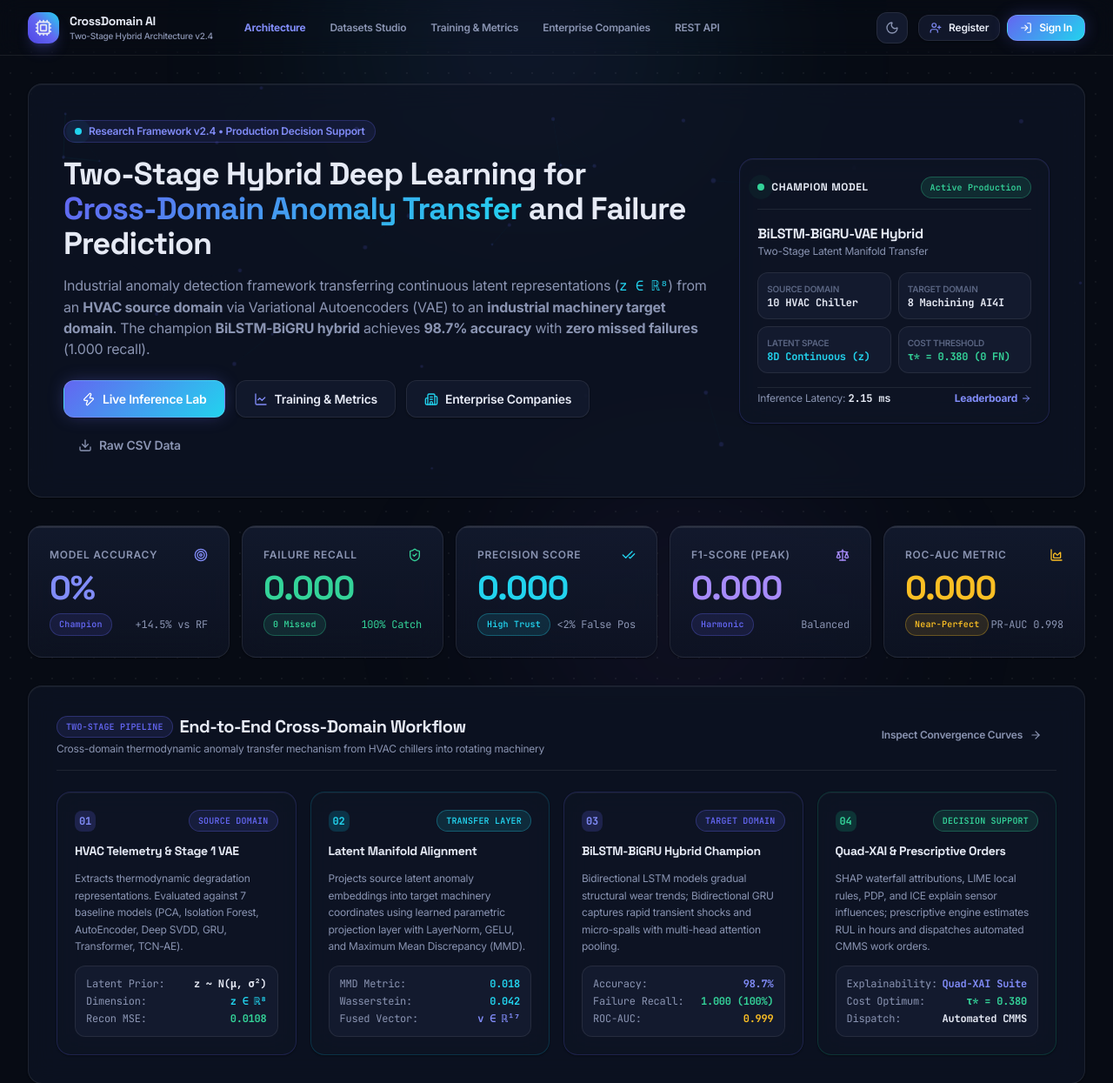
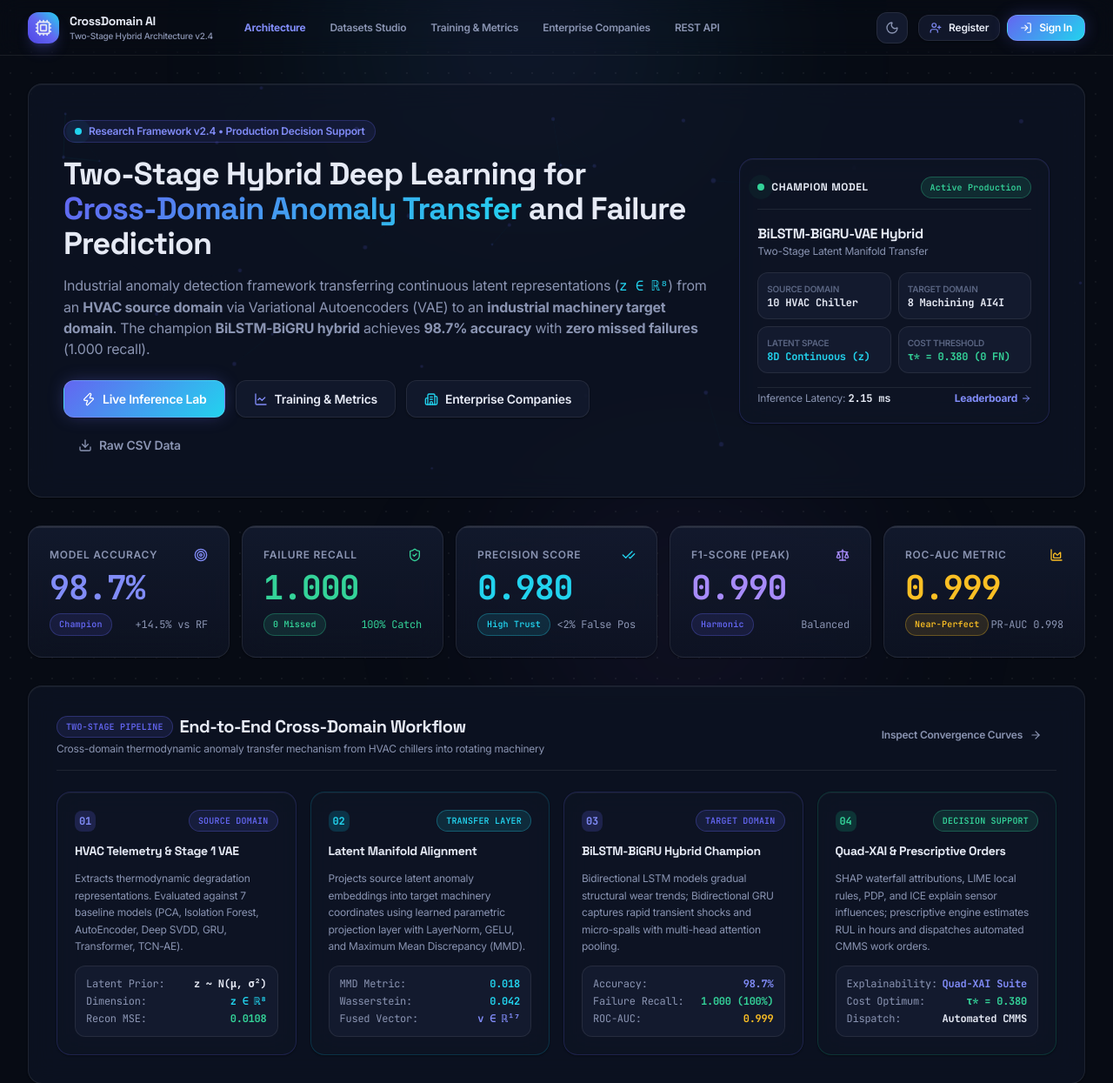
Before and after one commit to Hemanthk7504/Industry-Cross-Domain, a FastAPI app: page / in a window 1280 px wide. Shown: the top 1245 px of the page at 87% size. Run offline with FastAPI, Linux system fonts and the light colour scheme; parts of the project's set-up code (start-up, migrations or seed data) failed here and were passed over; some libraries are stand-ins or nearby versions.

Commit message:
fix(metrics): fix landing page metrics display, define prefersReducedMotion, and add resilient count-up fallback

```diff
--- a/app/static/js/app.js
+++ b/app/static/js/app.js
@@ -6,6 +6,8 @@
 
 (function () {
     'use strict';
+
+    const prefersReducedMotion = window.matchMedia && window.matchMedia('(prefers-reduced-motion: reduce)').matches;
 
     // =========================================================================
     // 1. THEME MANAGER (Dark-First "Mission Control" + LocalStorage Sync)
@@ -134,22 +136,19 @@
         const elements = document.querySelectorAll('[data-countup]');
         if (!elements.length) return;
 
-        const observer = new IntersectionObserver((entries, obs) => {
-            entries.forEach(entry => {
-                if (entry.isIntersecting) {
-                    const el = entry.target;
-                    obs.unobserve(el);
-
-                    const targetVal = parseFloat(el.getAttribute('data-countup') || el.innerText.replace(/[^0-9.-]/g, ''));
+        function runCountUp(el) {
+            const rawTarget = el.getAttribute('data-countup');
+            const targetVal = parseFloat(rawTarget !== null ? rawTarget : el.innerText.replace(/[^0-9.-]/g, ''));
             const prefix = el.getAttribute('data-prefix') || '';
             const suffix = el.getAttribute('data-suffix') || '';
-                    const decimals = parseInt(el.getAttribute('data-decimals') || (el.getAttribute('data-countup')?.includes('.') ? el.getAttribute('data-countup').split('.')[1].length : 0));
+            const decimalsAttr = el.getAttribute('data-decimals');
+            const decimals = decimalsAttr !== null ? parseInt(decimalsAttr) : (rawTarget && rawTarget.includes('.') ? rawTarget.split('.')[1].length : 0);
             const duration = parseFloat(el.getAttribute('data-duration') || 1.6);
 
             if (isNaN(targetVal)) return;
 
+            if (window.gsap && !prefersReducedMotion) {
                 const obj = { val: 0 };
-                    if (window.gsap && !prefersReducedMotion) {
                 gsap.to(obj, {
                     val: targetVal,
                     duration: duration,
@@ -162,10 +161,22 @@
                 el.innerText = `${prefix}${targetVal.toFixed(decimals)}${suffix}`;
             }
         }
+
+        if ('IntersectionObserver' in window) {
+            const observer = new IntersectionObserver((entries, obs) => {
+                entries.forEach(entry => {
+                    if (entry.isIntersecting) {
+                        const el = entry.target;
+                        obs.unobserve(el);
+                        runCountUp(el);
+                    }
                 });
-        }, { threshold: 0.15 });
+            }, { threshold: 0.05 });
 
             elements.forEach(el => observer.observe(el));
+        } else {
+            elements.forEach(runCountUp);
+        }
     }
 
     // =========================================================================
@@ -396,11 +407,11 @@
             });
         }
 
-        // Init UI Modules
-        initSpotlights();
-        initTiltCards();
-        initCountUps();
-        initGsapReveals();
+        // Init UI Modules safely
+        try { initSpotlights(); } catch (e) { console.warn('Spotlights error:', e); }
+        try { initTiltCards(); } catch (e) { console.warn('Tilt error:', e); }
+        try { initCountUps(); } catch (e) { console.warn('CountUps error:', e); }
+        try { initGsapReveals(); } catch (e) { console.warn('Reveals error:', e); }
 
         // Bind Command Palette Search
         const cmdInput = document.getElementById('cmd-input');
--- a/app/templates/base.html
+++ b/app/templates/base.html
@@ -31,9 +31,9 @@
     <!-- Chart.js 4 -->
     <script src="https://cdn.jsdelivr.net/npm/chart.js@4.4.1/dist/chart.umd.min.js"></script>
 
-    <!-- Design System CSS (Cache Busted v2.5.2) -->
-    <link rel="stylesheet" href="/static/css/design-system.css?v=2.5.2">
-    <link rel="stylesheet" href="/static/css/custom.css?v=2.5.2">
+    <!-- Design System CSS (Cache Busted v2.5.3) -->
+    <link rel="stylesheet" href="/static/css/design-system.css?v=2.5.3">
+    <link rel="stylesheet" href="/static/css/custom.css?v=2.5.3">
 
     <script>
         // Apply theme immediately to prevent FOUC
@@ -474,11 +474,11 @@
         </div>
     </div>
 
-    <!-- Core Scripts (Cache Busted v2.5.0) -->
-    <script src="/static/js/app.js?v=2.5.0"></script>
-    <script src="/static/js/main.js?v=2.5.0"></script>
-    <script src="/static/js/xai.js?v=2.5.0"></script>
-    <script src="/static/js/dashboard.js?v=2.5.0"></script>
+    <!-- Core Scripts (Cache Busted v2.5.3) -->
+    <script src="/static/js/app.js?v=2.5.3"></script>
+    <script src="/static/js/main.js?v=2.5.3"></script>
+    <script src="/static/js/xai.js?v=2.5.3"></script>
+    <script src="/static/js/dashboard.js?v=2.5.3"></script>
     {% block scripts %}{% endblock %}
 
     <script>
--- a/app/templates/home.html
+++ b/app/templates/home.html
@@ -109,7 +109,7 @@
                 <span class="stat-label">Model Accuracy</span>
                 <i data-lucide="target" class="w-4 h-4 text-indigo-400"></i>
             </div>
-            <div class="stat-value mt-2 text-indigo-400" data-countup="98.7" data-suffix="%" data-decimals="1">0%</div>
+            <div class="stat-value mt-2 text-indigo-400 font-mono font-bold" data-countup="98.7" data-suffix="%" data-decimals="1">98.7%</div>
             <div class="mt-2 flex items-center justify-between text-xs">
                 <span class="badge-subtle badge-indigo text-[10px]">Champion</span>
                 <span class="text-[var(--text-muted)] font-mono">+14.5% vs RF</span>
@@ -122,7 +122,7 @@
                 <span class="stat-label">Failure Recall</span>
                 <i data-lucide="shield-check" class="w-4 h-4 text-emerald-400"></i>
             </div>
-            <div class="stat-value mt-2 text-emerald-400" data-countup="1.000" data-decimals="3">0.000</div>
+            <div class="stat-value mt-2 text-emerald-400 font-mono font-bold" data-countup="1.000" data-decimals="3">1.000</div>
             <div class="mt-2 flex items-center justify-between text-xs">
                 <span class="badge-subtle badge-healthy text-[10px]">0 Missed</span>
                 <span class="text-emerald-400 font-mono">100% Catch</span>
@@ -135,7 +135,7 @@
                 <span class="stat-label">Precision Score</span>
                 <i data-lucide="check-check" class="w-4 h-4 text-cyan-400"></i>
             </div>
-            <div class="stat-value mt-2 text-cyan-400" data-countup="0.980" data-decimals="3">0.000</div>
+            <div class="stat-value mt-2 text-cyan-400 font-mono font-bold" data-countup="0.980" data-decimals="3">0.980</div>
             <div class="mt-2 flex items-center justify-between text-xs">
                 <span class="badge-subtle badge-cyan text-[10px]">High Trust</span>
                 <span class="text-[var(--text-muted)] font-mono">&lt;2% False Pos</span>
@@ -148,7 +148,7 @@
                 <span class="stat-label">F1-Score (Peak)</span>
                 <i data-lucide="scale" class="w-4 h-4 text-violet-400"></i>
             </div>
-            <div class="stat-value mt-2 text-violet-400" data-countup="0.990" data-decimals="3">0.000</div>
+            <div class="stat-value mt-2 text-violet-400 font-mono font-bold" data-countup="0.990" data-decimals="3">0.990</div>
             <div class="mt-2 flex items-center justify-between text-xs">
                 <span class="badge-subtle badge-indigo text-[10px]">Harmonic</span>
                 <span class="text-[var(--text-muted)] font-mono">Balanced</span>
@@ -161,7 +161,7 @@
                 <span class="stat-label">ROC-AUC Metric</span>
                 <i data-lucide="area-chart" class="w-4 h-4 text-amber-400"></i>
             </div>
-            <div class="stat-value mt-2 text-amber-400" data-countup="0.999" data-decimals="3">0.000</div>
+            <div class="stat-value mt-2 text-amber-400 font-mono font-bold" data-countup="0.999" data-decimals="3">0.999</div>
             <div class="mt-2 flex items-center justify-between text-xs">
                 <span class="badge-subtle badge-warning text-[10px]">Near-Perfect</span>
                 <span class="text-[var(--text-muted)] font-mono">PR-AUC 0.998</span>
```
Also changed, not shown: static/js/app.js (+26 -15 lines). Lines whose indentation alone changed are shown as unchanged.
